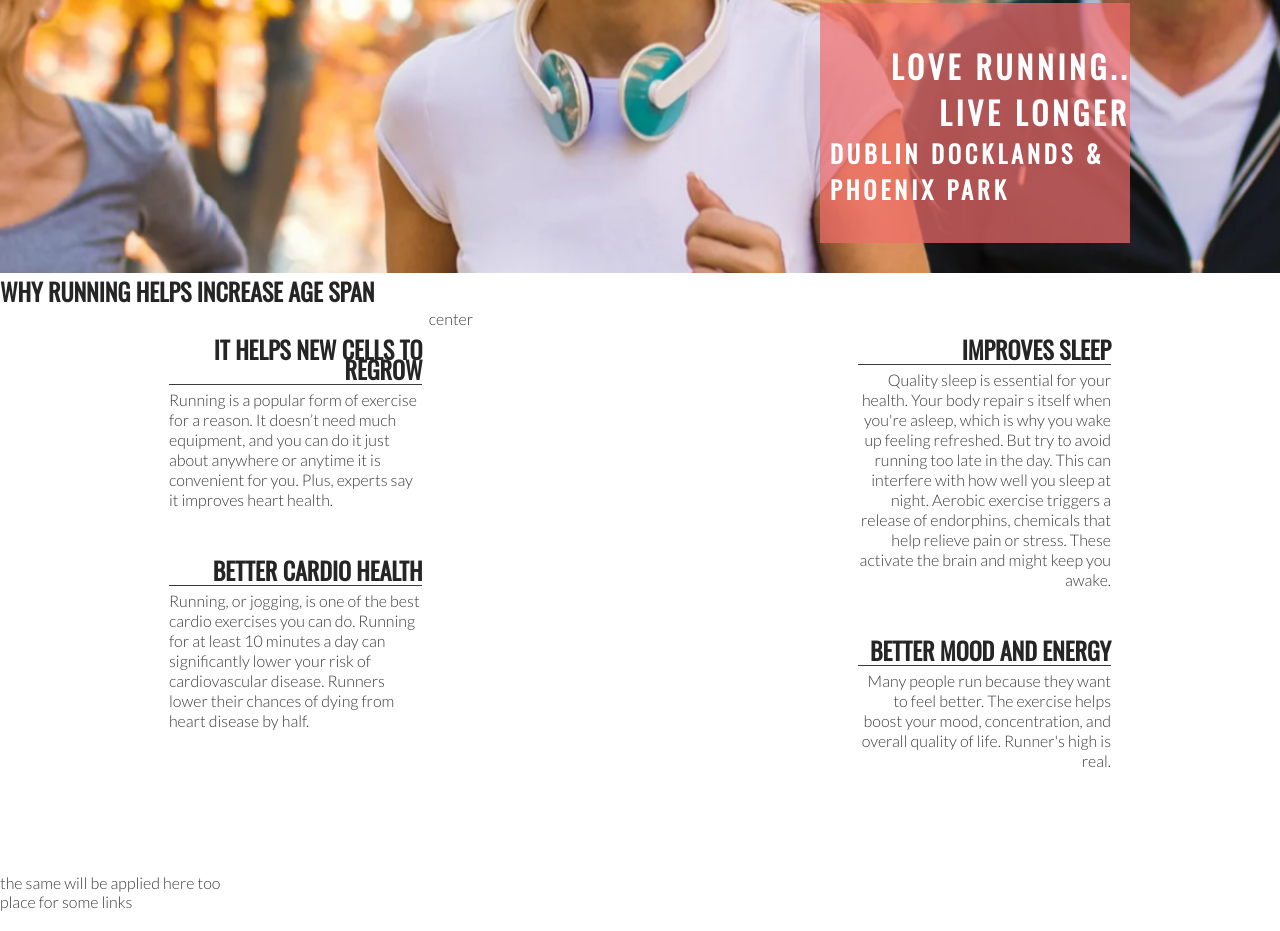
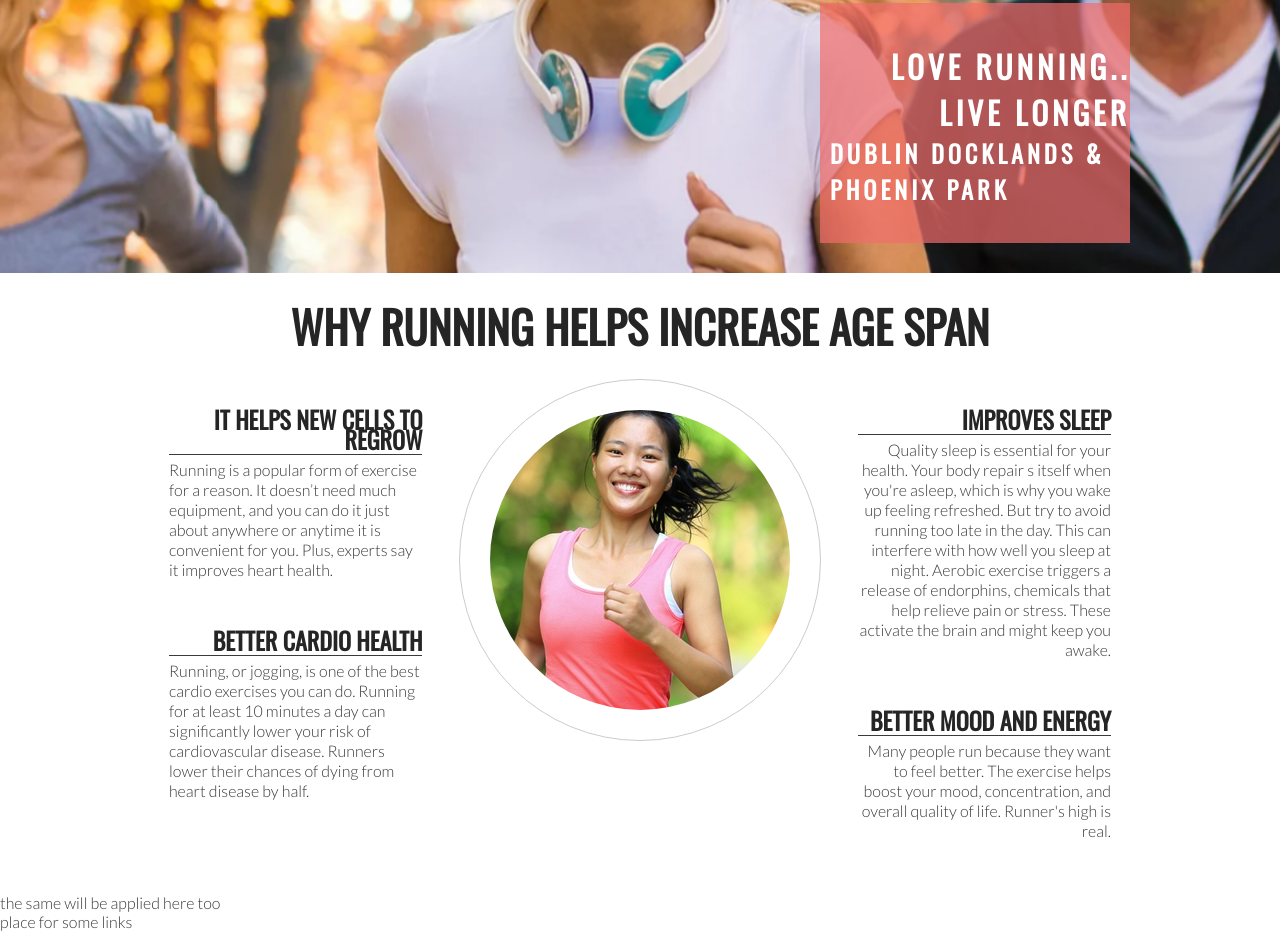
Before and after one commit to caleb1711/love-running-live-longer, a plain HTML site: page index.html in a window 1280 px wide. Shown: the part 402-1333 px from the top of the page. Drawn offline with nearby package versions, Linux system fonts and the light colour scheme.

Commit message:
add style ethos central image and style into a circle

```diff
--- a/assets/css/style.css
+++ b/assets/css/style.css
@@ -169,4 +169,27 @@ h2 {
 
 }
 
-.space-out {}
+#welcome {
+    text-align: center;
+    margin: 20px 0;
+    font-size: 280%;
+}
+
+
+#circle-container {
+    width: 300px;
+    height: 300px;
+    padding: 30px;
+    border-style: solid;
+    border-color: #ccc;
+    border-width: 1px;
+    border-radius: 50%;
+    margin: 0 auto;
+}
+
+#circle-cover-bg {
+    background: url('../images/ethos-center-image.jpg') no-repeat center center;
+    height: 100%;
+    border-radius: 50%;
+
+}
--- a/index.html
+++ b/index.html
@@ -40,7 +40,7 @@
         </div>
     </section>
     <section id="club-ethos">
-        <h1>Why Running Helps Increase Age Span</h1>
+        <h2 id="welcome">Why Running Helps Increase Age Span</h2>
         <div id="left-about">
             <div class="left-about-heading">
                 <h2 class="space-out">It Helps New Cells To Regrow</h2>
@@ -88,7 +88,11 @@
                 </p>
             </div>
         </div>
-        <div id="center-about">center</div>
+        <div id="center-about">
+            <div id="circle-container">
+                <div id="circle-cover-bg"></div>
+            </div>
+        </div>
     </section>
     <section>
         the same will be applied here too
```
Also changed, not shown: assets/images/ethos-center-image.jpg (added).
